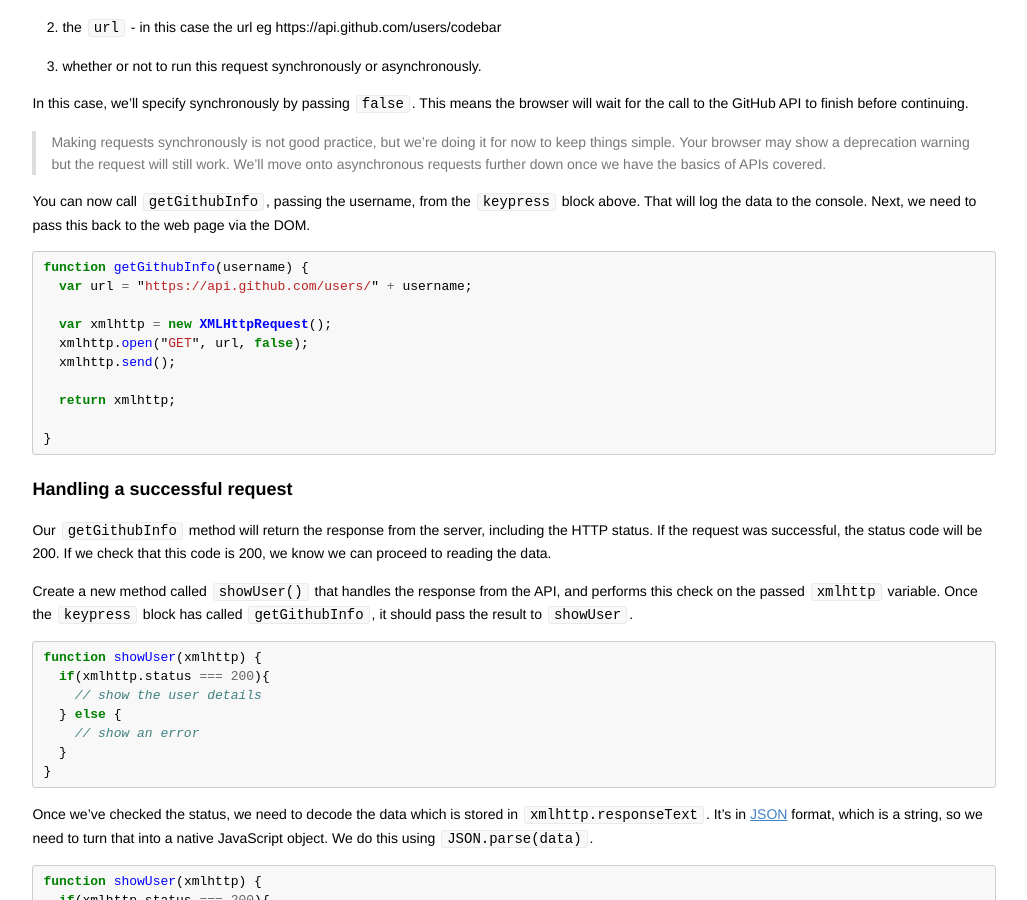
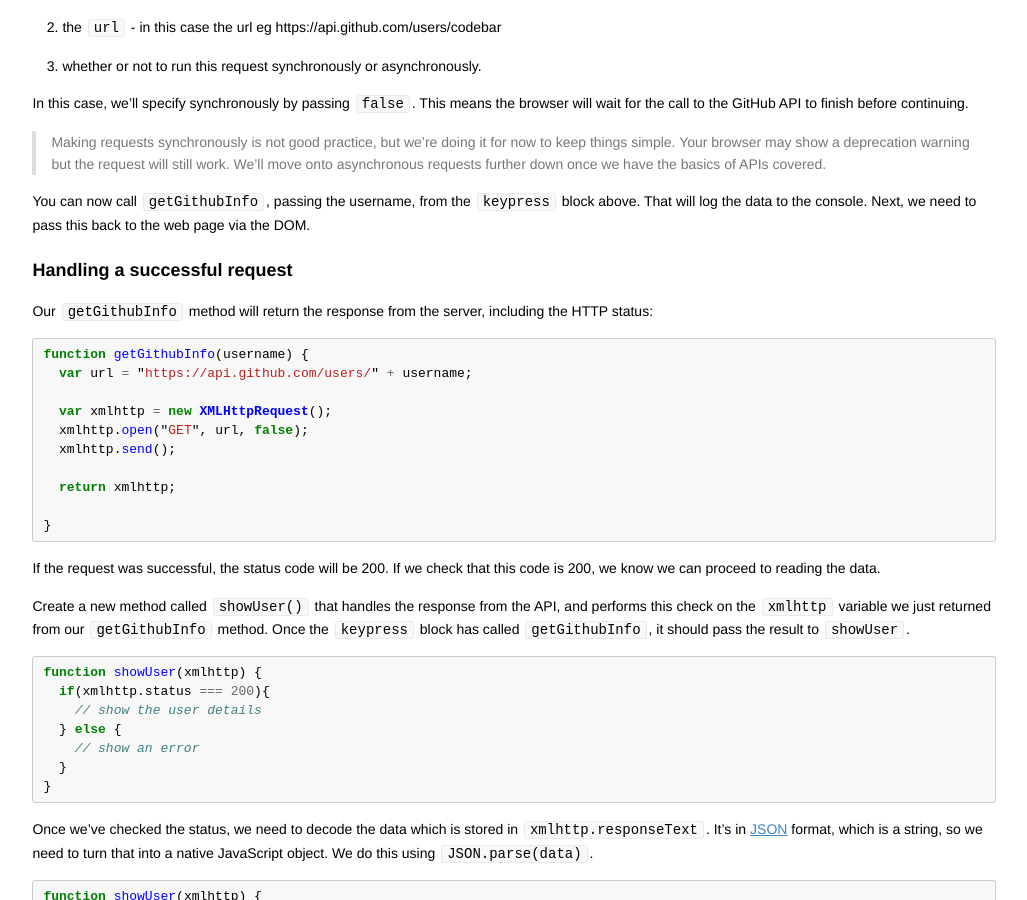
Before and after one commit to codebar/tutorials, a Jekyll site: the page built from js/lesson4/tutorial.md, in a window 1280 px wide and 900 px high, scrolled down 3808 px. Shown: the whole window, without its empty margins (126-1153 px from the left). Built offline with Jekyll 4.4.1, drawn with Linux system fonts in a browser that asks for light colours.

Commit message:
Move js snippet to next section and improve readability

````diff
--- a/js/lesson4/tutorial.md
+++ b/js/lesson4/tutorial.md
@@ -158,6 +158,11 @@ In this case, we'll specify synchronously by passing `false`. This means the bro
 
 You can now call `getGithubInfo`, passing the username, from the `keypress` block above. That will log the data to the console. Next, we need to pass this back to the web page via the DOM.
 
+
+### Handling a successful request
+
+Our `getGithubInfo` method will return the response from the server, including the HTTP status:
+
 ```js
 function getGithubInfo(username) {
   var url = "https://api.github.com/users/" + username;
@@ -171,11 +176,9 @@ function getGithubInfo(username) {
 }
 ```
 
-### Handling a successful request
+If the request was successful, the status code will be 200. If we check that this code is 200, we know we can proceed to reading the data.
 
-Our `getGithubInfo` method will return the response from the server, including the HTTP status. If the request was successful, the status code will be 200. If we check that this code is 200, we know we can proceed to reading the data.
-
-Create a new method called `showUser()` that handles the response from the API, and performs this check on the passed `xmlhttp` variable. Once the `keypress` block has called `getGithubInfo`, it should pass the result to `showUser`.
+Create a new method called `showUser()` that handles the response from the API, and performs this check on the `xmlhttp` variable we just returned from our `getGithubInfo` method. Once the `keypress` block has called `getGithubInfo`, it should pass the result to `showUser`.
 
 ```js
 function showUser(xmlhttp) {
````
